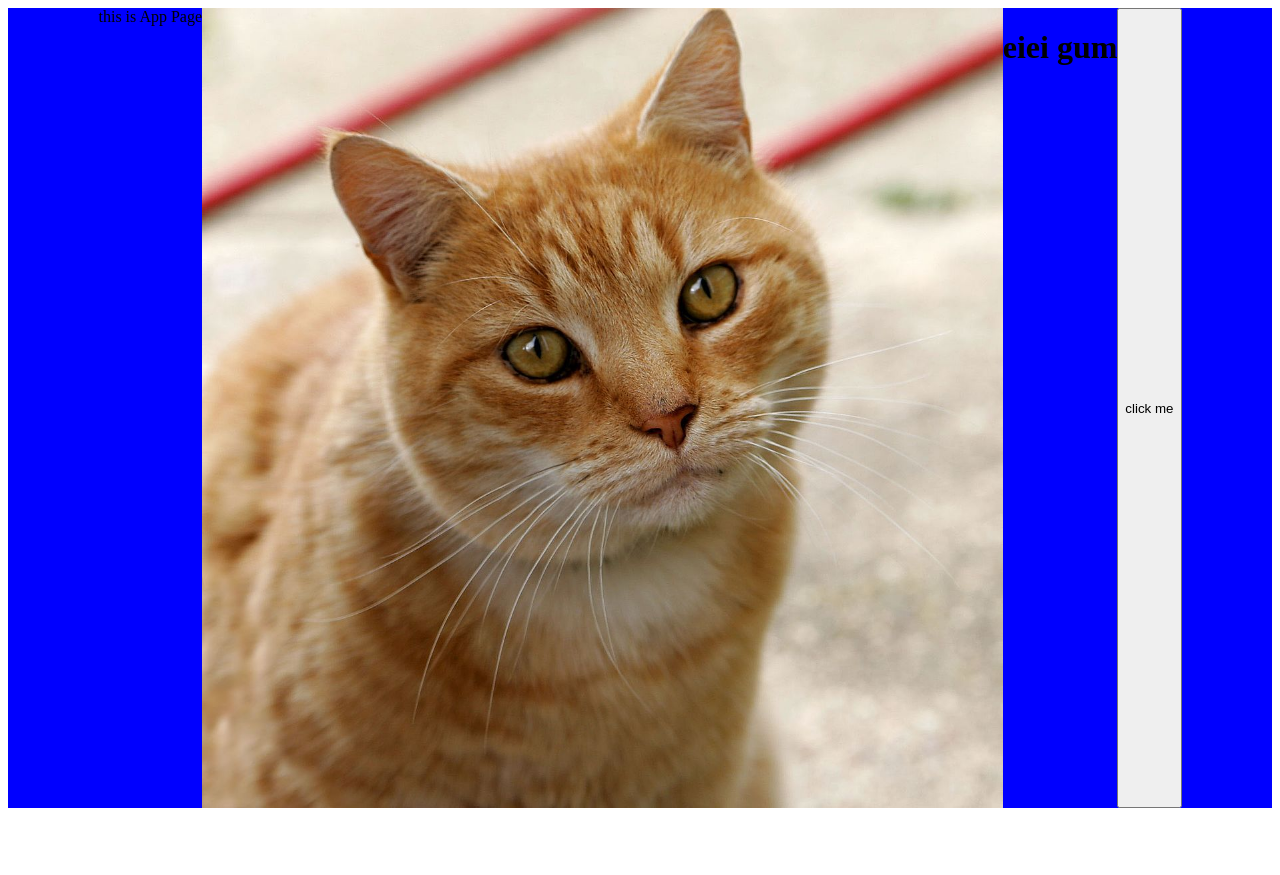
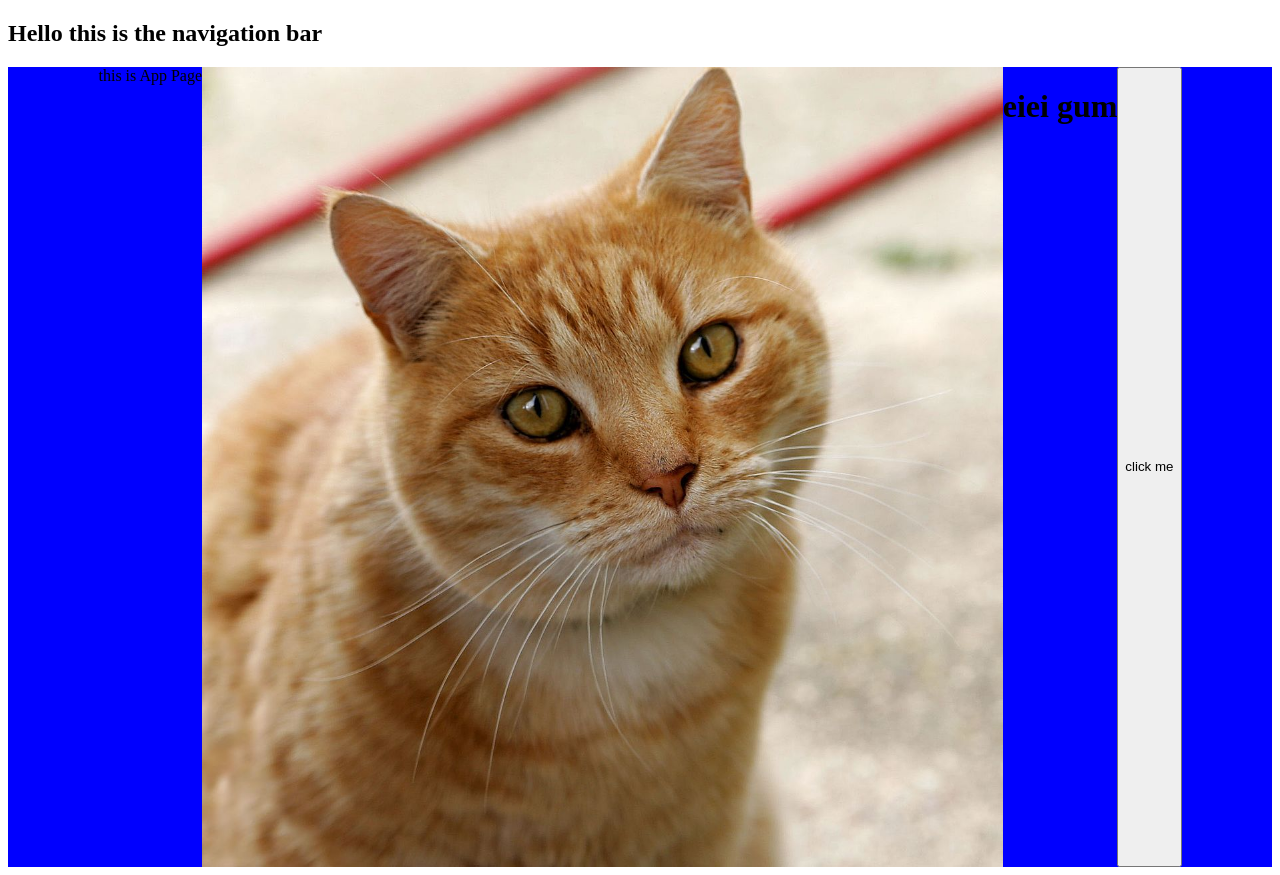
Before and after one commit to mrgolfprat/reactwebpack, a React app: page / in a window 1280 px wide. Before the commit the page ends 816 px from the top, so only its background shows below. Built offline with nearby package versions, Linux system fonts and the light colour scheme.

Commit message:
add decorator add jsconfig

```diff
--- /dev/null
+++ b/jsconfig.json
@@ -0,0 +1,5 @@
+{
+    "compilerOptions": {
+        "experimentalDecorators": true
+    }
+}
--- a/package.json
+++ b/package.json
@@ -24,6 +24,8 @@
     "babel-core": "^6.26.3",
     "babel-loader": "^7.1.5",
     "babel-plugin-transform-decorators": "^6.24.1",
+    "babel-plugin-transform-decorators-legacy": "^1.3.5",
+    "babel-plugin-transform-runtime": "^6.23.0",
     "babel-preset-env": "^1.7.0",
     "babel-preset-react": "^6.24.1",
     "babel-preset-stage-2": "^6.24.1",
@@ -41,5 +43,9 @@
     "webpack-bundle-analyzer": "^2.13.1",
     "webpack-cli": "^3.0.8",
     "webpack-dev-server": "^3.1.4"
+  },
+  "dependencies": {
+    "babel-polyfill": "^6.26.0",
+    "babel-runtime": "^6.26.0"
   }
 }
--- a/src/App.js
+++ b/src/App.js
@@ -1,12 +1,18 @@
 import React, { Component } from 'react'
 import './App.css'
+import Navbar from './components/Navbar'
 
-
+@Navbar()
 export default class App extends Component {
 
     alertClick = () => {
         alert('click!!!')
     }
+
+    componentDidMount = async () => {
+
+    }
+
 
     render() {
         return (
--- /dev/null
+++ b/src/components/Navbar.js
@@ -0,0 +1,18 @@
+import React, { Component } from "react";
+export default function navBar() {
+    return function (Child) {
+        return class extends Component {
+            constructor(props) {
+                super(props);
+            }
+            render() {
+                return (
+                    <div>
+                        <h2>Hello this is the navigation bar</h2>
+                        <Child />
+                    </div>
+                )
+            }
+        }
+    }
+}
```
Also changed, not shown: .babelrc, 1 other file (tests, documents, lock files or other folders).
